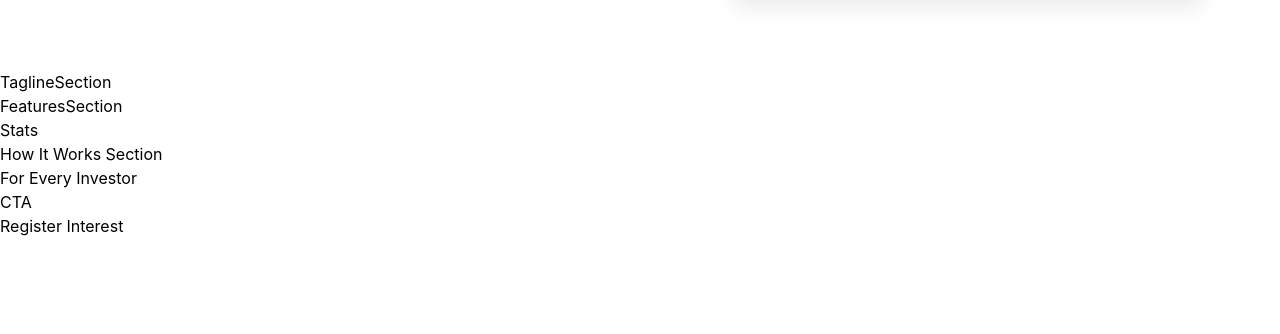
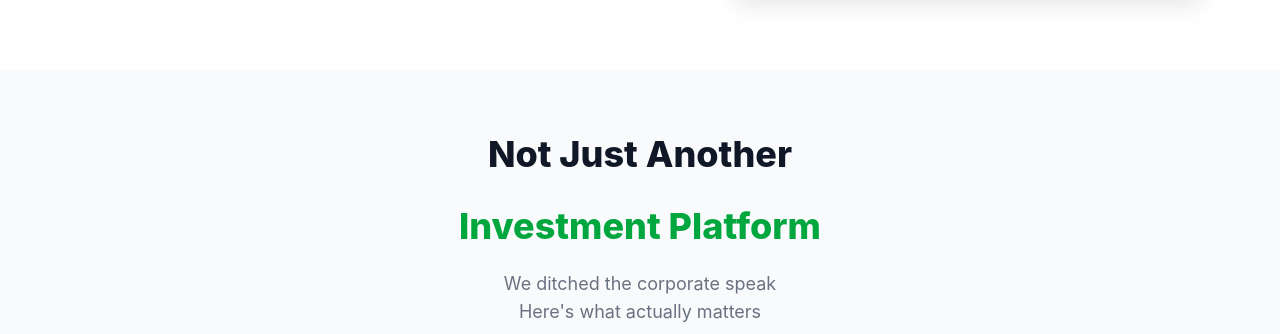
Before and after one commit to GPapagiannopoulos/enterpreneurial_journey, a React app in the folder frontend/: page / in a window 1280 px wide. Shown: the part 618-952 px from the top of the page. Before the commit the page ends 856 px from the top, so only its background shows below. Built offline with nearby package versions, Linux system fonts and the light colour scheme; the HTML template or start-up script is replaced by a standard one.

Commit message:
feat: implement tagline on landing page

```diff
--- a/frontend/src/sections/Home/TaglineSection.tsx
+++ b/frontend/src/sections/Home/TaglineSection.tsx
@@ -1,3 +1,16 @@
 export default function TaglineSection() {
-  return <section>TaglineSection</section>;
+  return (
+    <section className="py-12 bg-gray-50">
+      <div className="max-w-3xl mx-auto px-8 text-center">
+        <h2 className="text-4xl font-extrabold text-gray-900 mb-2 leading-loose">
+          Not Just Another <br />
+          <span className="py-10 text-green-600">Investment Platform</span>
+        </h2>
+        <p className="text-gray-500 text-lg">
+          We ditched the corporate speak <br />
+          Here's what actually matters <br />
+        </p>
+      </div>
+    </section>
+  );
 }
```
